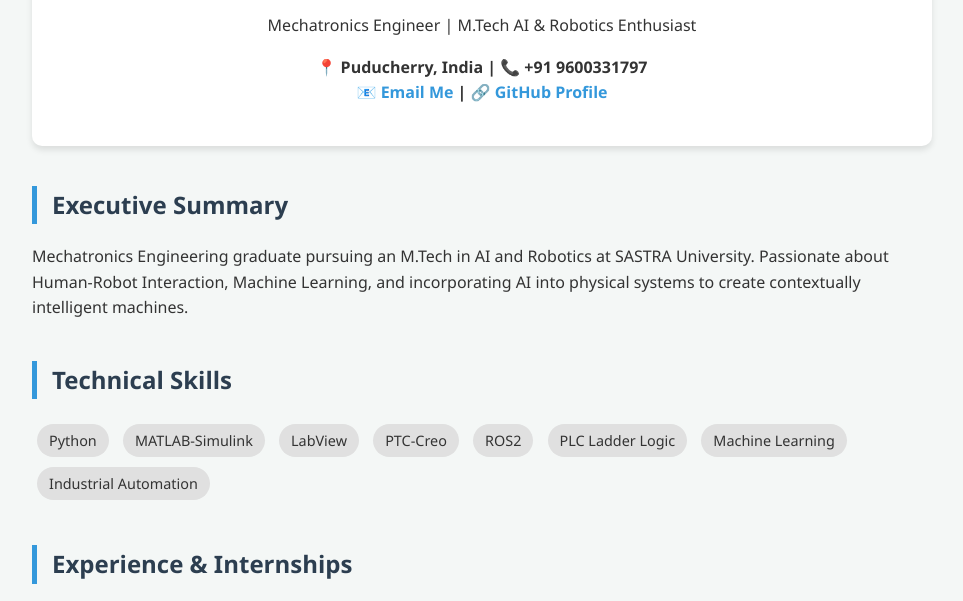
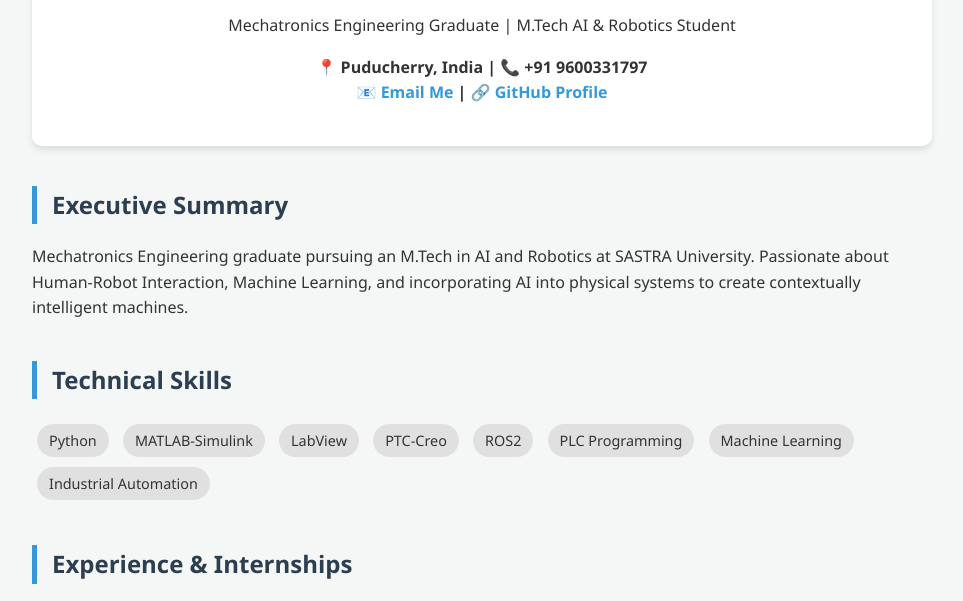
Before and after one commit to AnanthaPadmanabban/AnanthaPadmanabban.github.io, a plain HTML site: page index.html in a window 1280 px wide. Shown: the part 127-728 px from the top of the page, without its empty margins (158-1121 px from the left). Drawn offline with Linux system fonts and the light colour scheme.

Commit message:
Update index.html

```diff
--- a/index.html
+++ b/index.html
@@ -23,7 +23,7 @@
 
 <header>
     <h1>P. Anantha Padmanabban</h1>
-    <p>Mechatronics Engineer | M.Tech AI & Robotics Enthusiast</p>
+    <p>Mechatronics Engineering Graduate | M.Tech AI & Robotics Student</p>
     <div class="ContactInfo">
         📍 Puducherry, India | 📞 +91 9600331797 <br>
         📧 <a href="mailto:anantha.padmanabban5122003@gmail.com">Email Me</a> |
@@ -41,7 +41,7 @@
     <div>
         <span class="SkillTag">Python</span> <span class="SkillTag">MATLAB-Simulink</span>
         <span class="SkillTag">LabView</span> <span class="SkillTag">PTC-Creo</span>
-        <span class="SkillTag">ROS2</span> <span class="SkillTag">PLC Ladder Logic</span>
+        <span class="SkillTag">ROS2</span> <span class="SkillTag">PLC Programming</span>
         <span class="SkillTag">Machine Learning</span> <span class="SkillTag">Industrial Automation</span>
     </div>
 </section>
```
